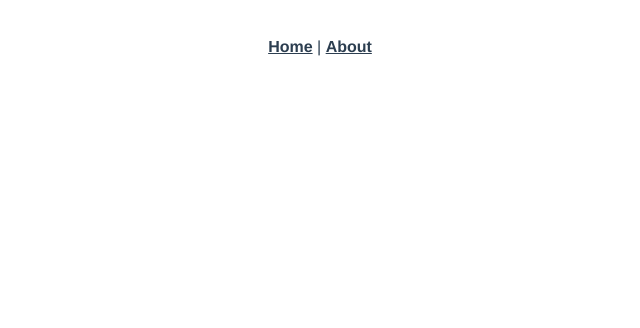
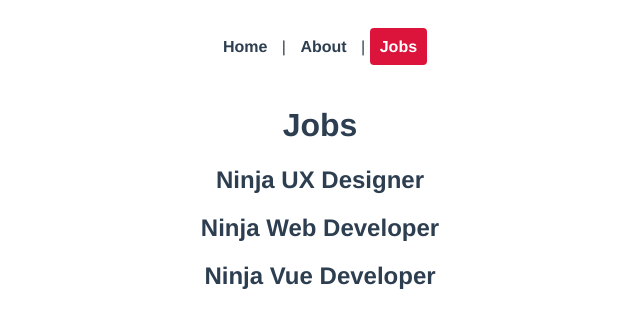
Before and after one commit to x-rune-x/vue_form_practice, a Vue app: page /jobs in a window 1280 px wide. Before the commit this address had no page. Shown: the top 328 px of the page, without its empty margins (320-960 px from the left). Built offline with nearby package versions, Linux system fonts and the light colour scheme.

Commit message:
Set up router links

```diff
--- a/src/App.vue
+++ b/src/App.vue
@@ -1,7 +1,8 @@
 <template>
   <div id="nav">
     <router-link to="/">Home</router-link> |
-    <router-link to="/about">About</router-link>
+    <router-link :to="{ name: 'About' }">About</router-link> |
+    <router-link :to="{ name: 'Jobs' }">Jobs</router-link>
   </div>
   <router-view/>
 </template>
@@ -22,9 +23,13 @@
 #nav a {
   font-weight: bold;
   color: #2c3e50;
+  text-decoration: none;
+  padding: 10px;
+  border-radius: 4px;
 }
 
 #nav a.router-link-exact-active {
-  color: #42b983;
+  color: white;
+  background: crimson;
 }
 </style>
--- a/src/components/HelloWorld.vue
+++ /dev/null
@@ -1,58 +0,0 @@
-<template>
-  <div class="hello">
-    <h1>{{ msg }}</h1>
-    <p>
-      For a guide and recipes on how to configure / customize this project,<br>
-      check out the
-      <a href="https://cli.vuejs.org" target="_blank" rel="noopener">vue-cli documentation</a>.
-    </p>
-    <h3>Installed CLI Plugins</h3>
-    <ul>
-      <li><a href="https://github.com/vuejs/vue-cli/tree/dev/packages/%40vue/cli-plugin-babel" target="_blank" rel="noopener">babel</a></li>
-      <li><a href="https://github.com/vuejs/vue-cli/tree/dev/packages/%40vue/cli-plugin-router" target="_blank" rel="noopener">router</a></li>
-    </ul>
-    <h3>Essential Links</h3>
-    <ul>
-      <li><a href="https://vuejs.org" target="_blank" rel="noopener">Core Docs</a></li>
-      <li><a href="https://forum.vuejs.org" target="_blank" rel="noopener">Forum</a></li>
-      <li><a href="https://chat.vuejs.org" target="_blank" rel="noopener">Community Chat</a></li>
-      <li><a href="https://twitter.com/vuejs" target="_blank" rel="noopener">Twitter</a></li>
-      <li><a href="https://news.vuejs.org" target="_blank" rel="noopener">News</a></li>
-    </ul>
-    <h3>Ecosystem</h3>
-    <ul>
-      <li><a href="https://router.vuejs.org" target="_blank" rel="noopener">vue-router</a></li>
-      <li><a href="https://vuex.vuejs.org" target="_blank" rel="noopener">vuex</a></li>
-      <li><a href="https://github.com/vuejs/vue-devtools#vue-devtools" target="_blank" rel="noopener">vue-devtools</a></li>
-      <li><a href="https://vue-loader.vuejs.org" target="_blank" rel="noopener">vue-loader</a></li>
-      <li><a href="https://github.com/vuejs/awesome-vue" target="_blank" rel="noopener">awesome-vue</a></li>
-    </ul>
-  </div>
-</template>
-
-<script>
-export default {
-  name: 'HelloWorld',
-  props: {
-    msg: String
-  }
-}
-</script>
-
-<!-- Add "scoped" attribute to limit CSS to this component only -->
-<style scoped>
-h3 {
-  margin: 40px 0 0;
-}
-ul {
-  list-style-type: none;
-  padding: 0;
-}
-li {
-  display: inline-block;
-  margin: 0 10px;
-}
-a {
-  color: #42b983;
-}
-</style>
--- a/src/router/index.js
+++ b/src/router/index.js
@@ -1,5 +1,7 @@
 import { createRouter, createWebHistory } from 'vue-router'
 import Home from '../views/Home.vue'
+import About from '../views/About.vue'
+import Jobs from '../views/jobs/Jobs.vue'
 
 const routes = [
   {
@@ -10,10 +12,12 @@ const routes = [
   {
     path: '/about',
     name: 'About',
-    // route level code-splitting
-    // this generates a separate chunk (about.[hash].js) for this route
-    // which is lazy-loaded when the route is visited.
-    component: () => import(/* webpackChunkName: "about" */ '../views/About.vue')
+    component: About
+  },
+  {
+    path: '/jobs',
+    name: 'Jobs',
+    component: Jobs
   }
 ]
 
--- a/src/views/About.vue
+++ b/src/views/About.vue
@@ -1,5 +1,7 @@
 <template>
   <div class="about">
     <h1>This is an about page</h1>
+    <p>Lorem ipsum dolor sit amet, consectetur adipisicing elit. Optio, pariatur!</p>
+    <p>Lorem ipsum dolor sit amet, consectetur adipisicing elit. Optio, pariatur!</p>
   </div>
 </template>
--- a/src/views/Home.vue
+++ b/src/views/Home.vue
@@ -1,18 +1,16 @@
 <template>
   <div class="home">
-    <img alt="Vue logo" src="../assets/logo.png">
-    <HelloWorld msg="Welcome to Your Vue.js App"/>
+    <h1>Home Page</h1>
+    <p>Lorem ipsum dolor sit amet consectetur adipisicing elit. Rem iste tenetur hic nemo eos esse quae quod fuga maxime expedita, molestiae id amet accusantium doloribus facilis cupiditate adipisci voluptates repudiandae aliquam. Est saepe rem, natus voluptas, ipsum, nulla illum architecto sunt aliquid itaque odio amet ea autem rerum. Vero, inventore?</p>
+    <p>Lorem ipsum dolor sit amet consectetur adipisicing elit. Rem iste tenetur hic nemo eos esse quae quod fuga maxime expedita, molestiae id amet accusantium doloribus facilis cupiditate adipisci voluptates repudiandae aliquam. Est saepe rem, natus voluptas, ipsum, nulla illum architecto sunt aliquid itaque odio amet ea autem rerum. Vero, inventore?</p>
   </div>
 </template>
 
 <script>
-// @ is an alias to /src
-import HelloWorld from '@/components/HelloWorld.vue'
-
 export default {
   name: 'Home',
   components: {
-    HelloWorld
+
   }
 }
 </script>
--- /dev/null
+++ b/src/views/jobs/Jobs.vue
@@ -0,0 +1,24 @@
+<template>
+    <h1>Jobs</h1>
+    <div v-for="job in jobs" :key="job.id">
+        <h2>{{ job.title }}</h2>
+    </div>
+</template>
+
+<script>
+export default {
+    data() {
+        return {
+            jobs: [
+                { title: 'Ninja UX Designer', id: 1, details: 'lorem' },
+                { title: 'Ninja Web Developer', id: 2, details: 'lorem' },
+                { title: 'Ninja Vue Developer', id: 3, details: 'lorem' }
+            ]
+        }
+    }
+}
+</script>
+
+<style>
+
+</style>
```
Also changed, not shown: src/views/jobs/JobDetails.vue (added).
